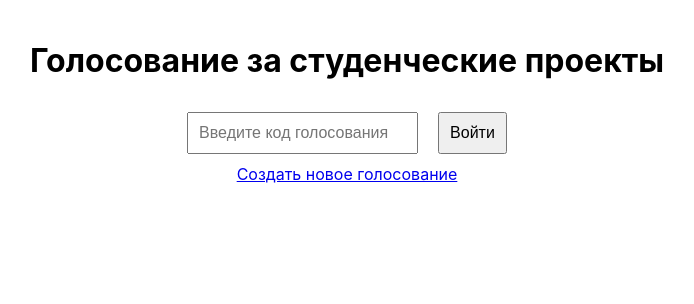
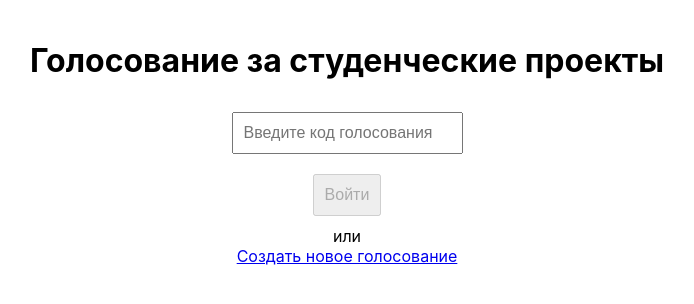
Before and after one commit to str-top/strtop.ru, a React (Vite) app in the folder frontend/: page / in a window 1280 px wide. Shown: the top 304 px of the page, without its empty margins (293-987 px from the left). Built offline with nearby package versions, Linux system fonts and the light colour scheme; no server answers.

Commit message:
added windsurf changes 2

```diff
--- a/frontend/src/api/api.ts
+++ b/frontend/src/api/api.ts
@@ -1,30 +1,80 @@
-const API_URL = import.meta.env.VITE_API_URL || 'http://localhost:5000/api'
+// Types
+export interface Project {
+  id: string;
+  name: string;
+  icon: string;
+}
+
+export interface VoteSession {
+  voteCode: string;
+  resultsCode: string;
+  projects: Project[];
+  votes: Array<{
+    userId: string;
+    userProject: string;
+    ranking: string[];
+  }>;
+  createdAt: string;
+}
+
+export interface ApiError extends Error {
+  status?: number;
+  message: string;
+}
+
+// Environment
+const API_URL = import.meta.env.VITE_API_URL || 'http://localhost:5000/api';
+
+// Helper function to handle responses
+const handleResponse = async (response: Response) => {
+  if (!response.ok) {
+    const error: ApiError = new Error(response.statusText);
+    error.status = response.status;
+    try {
+      const data = await response.json();
+      error.message = data.message || response.statusText;
+    } catch (e) {
+      error.message = response.statusText;
+    }
+    throw error;
+  }
+  return response.json();
+};
 
 export const api = {
-  createVote: async (data: { projects: Array<{name: string, icon: string}> }) => {
+  createVote: async (data: { projects: Array<{ name: string; icon: string }> }): Promise<{
+    voteCode: string;
+    resultsCode: string;
+  }> => {
     const response = await fetch(`${API_URL}/votes`, {
       method: 'POST',
       headers: { 'Content-Type': 'application/json' },
       body: JSON.stringify(data)
-    })
-    return response.json()
+    });
+    return handleResponse(response);
   },
 
-  getVoteProjects: async (code: string) => {
-    const response = await fetch(`${API_URL}/votes/${code}`)
-    return response.json().then(data => data.projects)
+  getVoteProjects: async (code: string): Promise<Project[]> => {
+    const response = await fetch(`${API_URL}/votes/${code}`);
+    const data = await handleResponse(response);
+    return data.projects;
   },
 
-  submitVote: async (code: string, userProject: string, ranking: string[]) => {
-    await fetch(`${API_URL}/votes/${code}/vote`, {
+  submitVote: async (code: string, userProject: string, ranking: string[]): Promise<void> => {
+    const response = await fetch(`${API_URL}/votes/${code}/vote`, {
       method: 'POST',
       headers: { 'Content-Type': 'application/json' },
       body: JSON.stringify({ userProject, ranking })
-    })
+    });
+    await handleResponse(response);
   },
 
-  getVoteResults: async (code: string) => {
-    const response = await fetch(`${API_URL}/results/${code}`)
-    return response.json()
+  getVoteResults: async (code: string): Promise<Array<{
+    project: Project;
+    votes: number;
+    averageRank: number;
+  }>> => {
+    const response = await fetch(`${API_URL}/results/${code}`);
+    return handleResponse(response);
   }
-}
+};
--- a/frontend/src/pages/HomePage.tsx
+++ b/frontend/src/pages/HomePage.tsx
@@ -1,23 +1,66 @@
-import { useState } from 'react'
-import { useNavigate, Link } from 'react-router-dom'
+import { useState } from 'react';
+import { useNavigate, Link } from 'react-router-dom';
+import { api } from '../api/api';
 
 export default function HomePage() {
-  const [code, setCode] = useState('')
-  const navigate = useNavigate()
+  const [code, setCode] = useState('');
+  const [isLoading, setIsLoading] = useState(false);
+  const [error, setError] = useState<string | null>(null);
+  const navigate = useNavigate();
+
+  const handleVoteCodeSubmit = async (e: React.FormEvent) => {
+    e.preventDefault();
+    if (!code.trim()) {
+      setError('Пожалуйста, введите код голосования');
+      return;
+    }
+
+    setIsLoading(true);
+    setError(null);
+
+    try {
+      // Verify the code is valid by trying to fetch the projects
+      await api.getVoteProjects(code);
+      navigate(`/vote/${code}`);
+    } catch (err) {
+      setError('Неверный код голосования. Пожалуйста, проверьте и попробуйте снова.');
+      console.error('Error fetching vote session:', err);
+    } finally {
+      setIsLoading(false);
+    }
+  };
 
   return (
     <div className="container">
       <h1>Голосование за студенческие проекты</h1>
+
+      <form onSubmit={handleVoteCodeSubmit} className="vote-form">
+        <div className="form-group">
           <input
             type="text"
             placeholder="Введите код голосования"
             value={code}
-        onChange={(e) => setCode(e.target.value)}
+            onChange={(e) => setCode(e.target.value.trim())}
+            disabled={isLoading}
+            className={error ? 'error' : ''}
           />
-      <button onClick={() => navigate(`/vote/${code}`)}>Войти</button>
-      <div>
-        <Link to="/create">Создать новое голосование</Link>
+          {error && <div className="error-message">{error}</div>}
         </div>
+
+        <button
+          type="submit"
+          disabled={isLoading || !code.trim()}
+          className="primary-button"
+        >
+          {isLoading ? 'Проверка...' : 'Войти'}
+        </button>
+      </form>
+
+      <div className="divider">или</div>
+
+      <Link to="/create" className="create-link">
+        Создать новое голосование
+      </Link>
     </div>
-  )
+  );
 }
```
Lines whose indentation alone changed are shown as unchanged.
